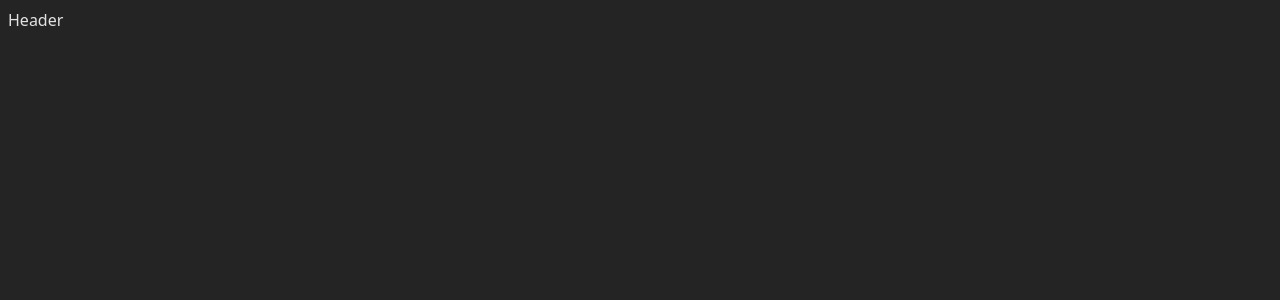
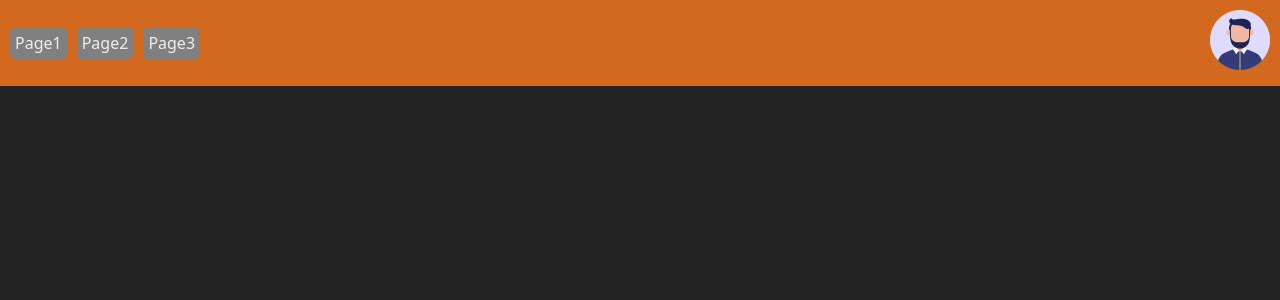
Before and after one commit to lucasdcampos/battleship-client, a React (Vite) app: page / in a window 1280 px wide. Shown: the top 300 px of the page. Built offline with nearby package versions, Linux system fonts and the light colour scheme.

Commit message:
2025-10-02: Navbar

```diff
--- a/src/App.jsx
+++ b/src/App.jsx
@@ -3,6 +3,8 @@
 import Page1 from "./components/Pages/Page1/Page1";
 import Page2 from "./components/Pages/Page2/Page2";
 import Page3 from "./components/Pages/Page3/Page3";
+
+// Navigate("/Page2")
 
 function App() {
   return (
@@ -16,7 +18,7 @@
 
           <Route path="/Page2" element={<Page2 />} />
 
-          <Route path="/Pag3" element={<Page3 />} />
+          <Route path="/Page3" element={<Page3 />} />
         </Routes>
       </Router>
     </>
--- a/src/components/Pages/Header/Header.jsx
+++ b/src/components/Pages/Header/Header.jsx
@@ -1,7 +1,46 @@
 import styles from "./Header.module.css";
+import Nav_Button from "./elements/Nav_Button";
+import { useState } from "react";
+import Perfil_Icon from "../../../assets/perfil_icon_off.png";
 
 function Header() {
-  return <div>Header</div>;
+  const [select, setSelect] = useState(null);
+  return (
+    <nav className={styles.Nav_Container}>
+      <ul type="none">
+        <li>
+          <Nav_Button
+            id={"Page1"}
+            path={"/Page1"}
+            label="Page1"
+            select={select}
+            setSelect={setSelect}
+          />
+        </li>
+        <li>
+          <Nav_Button
+            id={"Page2"}
+            path={"/Page2"}
+            label="Page2"
+            select={select}
+            setSelect={setSelect}
+          />
+        </li>
+        <li>
+          <Nav_Button
+            id={"Page3"}
+            path={"/Page3"}
+            label="Page3"
+            select={select}
+            setSelect={setSelect}
+          />
+        </li>
+      </ul>
+      <div className={styles.Perfil_Icon_Container}>
+        <img src={Perfil_Icon} alt="" />
+      </div>
+    </nav>
+  );
 }
 
 export default Header;
--- a/src/components/Pages/Header/Header.module.css
+++ b/src/components/Pages/Header/Header.module.css
@@ -0,0 +1,27 @@
+.Nav_Container {
+  display: flex;
+  gap: 10px;
+  align-items: center;
+  justify-content: space-between;
+  padding: 10px;
+  background-color: chocolate;
+}
+
+.Nav_Container ul {
+  display: flex;
+  gap: 10px;
+  align-items: center;
+  height: auto;
+  justify-content: center;
+}
+
+.Perfil_Icon_Container img {
+  width: 60px;
+  height: 60px;
+  cursor: pointer;
+  transition: 300ms all ease-in-out;
+}
+
+.Perfil_Icon_Container img:hover {
+  opacity: 80%;
+}
--- /dev/null
+++ b/src/components/Pages/Header/elements/Nav_Button.jsx
@@ -0,0 +1,25 @@
+import { useNavigate } from "react-router-dom";
+import styles from "./Nav_Button.module.css";
+
+function Nav_Button({ id, path, label, select, setSelect }) {
+  const navigate = useNavigate();
+
+  function handleChange(select, nav) {
+    setSelect(select);
+    navigate(nav);
+  }
+  return (
+    <div className={styles.Nav_Button_Container}>
+      <input
+        type="radio"
+        name="header"
+        checked={select === id}
+        id={id}
+        onChange={() => handleChange(id, path)}
+      />
+      <label htmlFor={id}>{label}</label>
+    </div>
+  );
+}
+
+export default Nav_Button;
--- /dev/null
+++ b/src/components/Pages/Header/elements/Nav_Button.module.css
@@ -0,0 +1,16 @@
+.Nav_Button_Container label {
+  cursor: pointer;
+  background-color: gray;
+  padding: 5px;
+  border-radius: 5px;
+  transition: 300ms all ease-in-out;
+}
+
+.Nav_Button_Container label:hover {
+  background-color: rgb(106, 106, 106);
+  color: black;
+}
+
+.Nav_Button_Container input {
+  display: none;
+}
--- a/src/index.css
+++ b/src/index.css
@@ -12,3 +12,9 @@
   -webkit-font-smoothing: antialiased;
   -moz-osx-font-smoothing: grayscale;
 }
+
+* {
+  box-sizing: border-box;
+  padding: 0;
+  margin: 0;
+}
```
Also changed, not shown: src/assets/perfil_icon_off.png (added).
